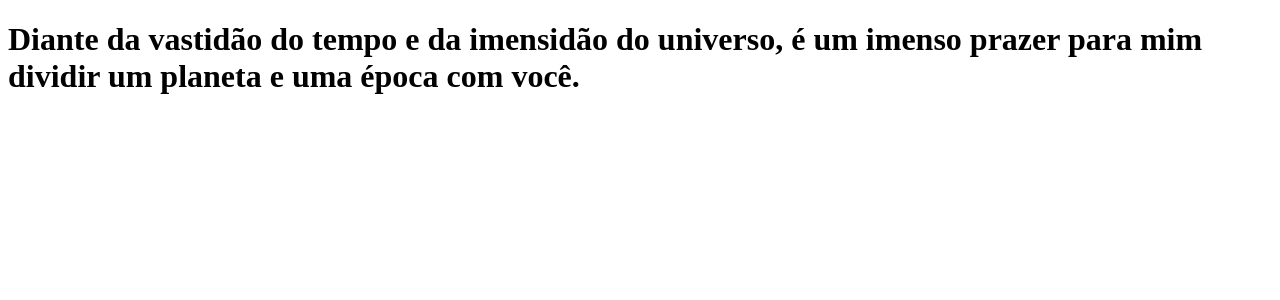
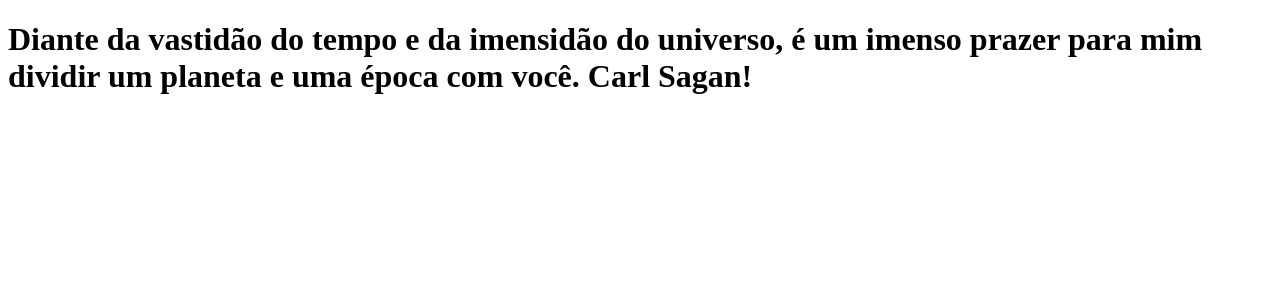
Before and after one commit to rrogovski/clone-tabnews, a Next.js app: page / in a window 1280 px wide. Shown: the top 300 px of the page. Built offline with nearby package versions, Linux system fonts and the light colour scheme.

Commit message:
Teste commit

```diff
--- a/pages/index.js
+++ b/pages/index.js
@@ -2,7 +2,7 @@
   return (
     <h1>
       Diante da vastidão do tempo e da imensidão do universo, é um imenso prazer
-      para mim dividir um planeta e uma época com você.
+      para mim dividir um planeta e uma época com você. Carl Sagan!
     </h1>
   );
 }
```
